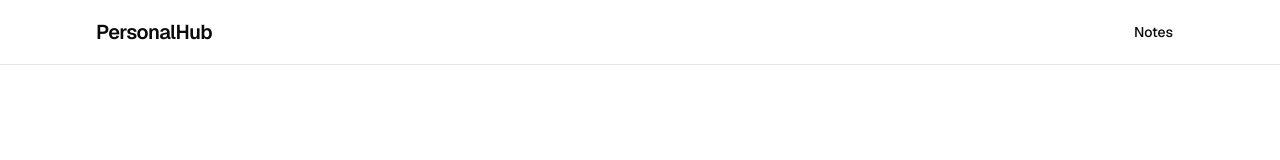
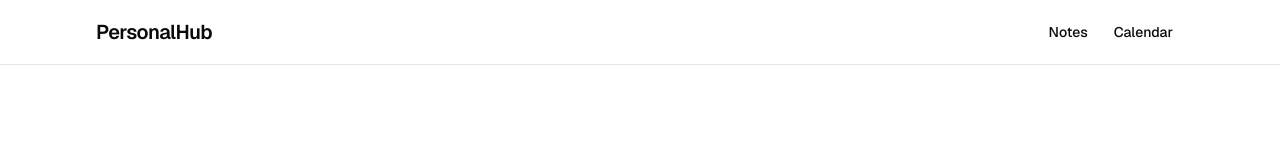
Before and after one commit to Nazarii-Lesniak/personal-hub, a Next.js app: page / in a window 1280 px wide. Shown: the top 160 px of the page. Built offline with nearby package versions, Linux system fonts and the light colour scheme.

Commit message:
feat(header): add calendar link to navigation

```diff
--- a/src/widgets/header/ui/Header.tsx
+++ b/src/widgets/header/ui/Header.tsx
@@ -15,7 +15,7 @@ export function Header() {
         >
           PersonalHub
         </Link>
-        <nav aria-label="Main">
+        <nav aria-label="Main" className="flex items-center gap-1">
           <Button
             variant="ghost"
             nativeButton={false}
@@ -23,6 +23,13 @@ export function Header() {
           >
             Notes
           </Button>
+          <Button
+            variant="ghost"
+            nativeButton={false}
+            render={<Link href="/calendar" />}
+          >
+            Calendar
+          </Button>
         </nav>
       </div>
     </header>
```
